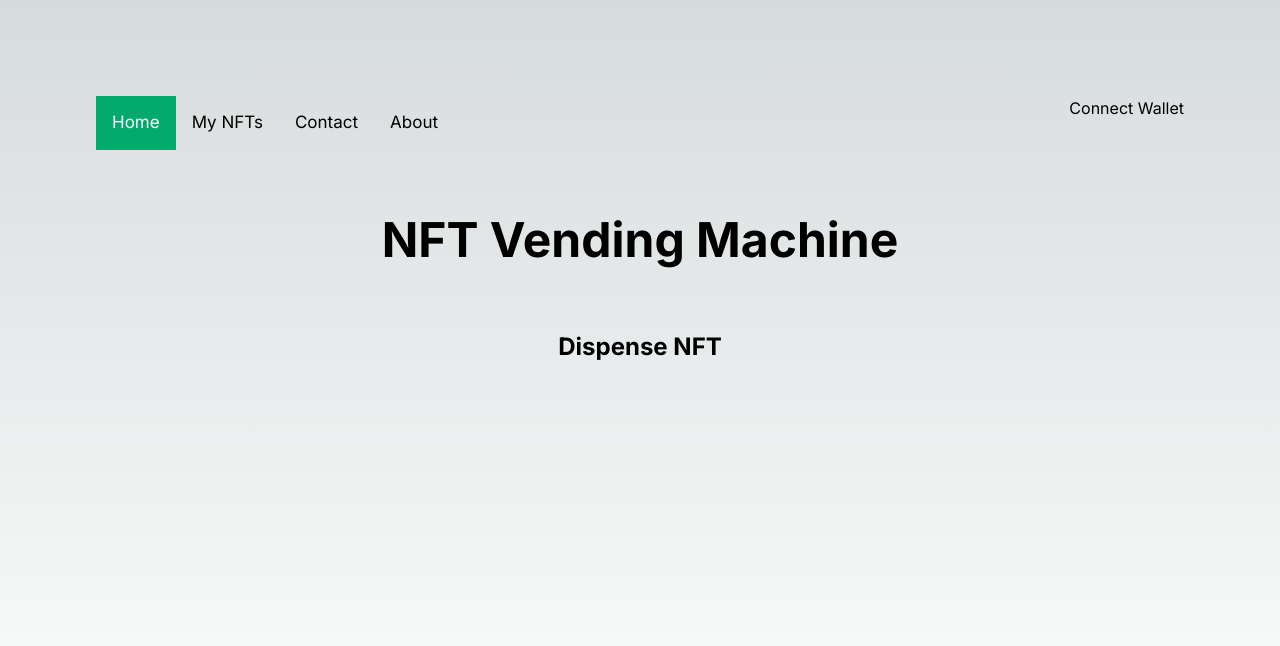
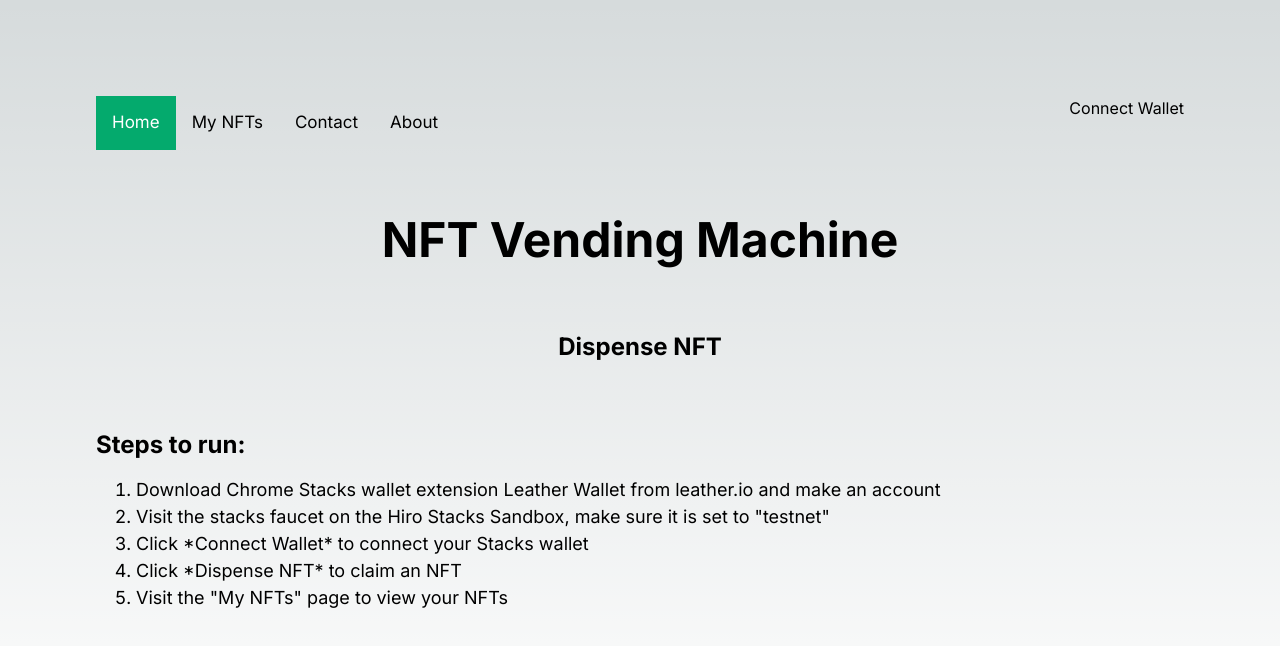
Before and after one commit to jackdefay/nft_vending_machine, a Next.js app: page / in a window 1280 px wide. Shown: the top 646 px of the page. Built offline with nearby package versions, Linux system fonts and the light colour scheme; what @stacks/connect would draw is missing.

Commit message:
added instructions to main page

```diff
--- a/app/globals.css
+++ b/app/globals.css
@@ -100,3 +100,10 @@ div.desc {
   padding: 15px;
   text-align: center;
 }
+
+ol {
+  list-style-position: outside;
+  margin-top: 15px;
+  margin-left: 40px;
+  font-size: large;
+}
--- a/app/page.tsx
+++ b/app/page.tsx
@@ -57,8 +57,16 @@ export default function Home() {
         <button onClick={Button4}>Dispense NFT</button>
       </h2>
 
-      <div className="flex flex-row flex-wrap justify-center">
-        <p></p>
+
+      <div>
+        <h2 className="text-2xl font-bold title">Steps to run:</h2>
+        <ol type="1" className="list-decimal">
+          <li>Download Chrome Stacks wallet extension Leather Wallet from <a href="https://leather.io/">leather.io</a> and make an account</li>
+          <li>Visit the stacks faucet on the <a href="https://explorer.hiro.so/sandbox/deploy?chain=testnet">Hiro Stacks Sandbox</a>, make sure it is set to "testnet"</li>
+          <li>Click *Connect Wallet* to connect your Stacks wallet</li>
+          <li>Click *Dispense NFT* to claim an NFT</li>
+          <li>Visit the "My NFTs" page to view your NFTs</li>
+        </ol>
       </div>
 
     </main>
```
